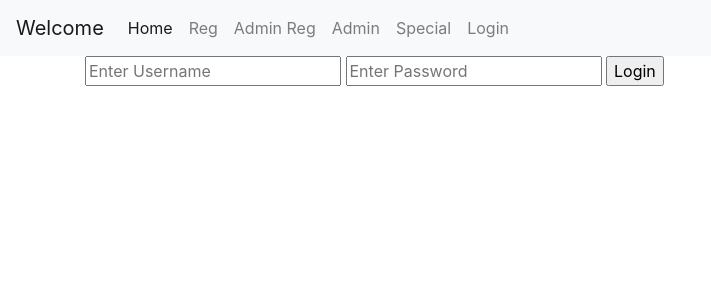
After one commit to IvoLondon/pythonTut, a Django app: page /login/ in a window 1280 px wide. The commit adds this page. Shown: the top 300 px of the page, without its empty margins (0-711 px from the left). Run offline with Django 3.2, Linux system fonts and the light colour scheme; some libraries are stand-ins or nearby versions.

Commit message:
Login and Logout link, profile_pic fixed,

```diff
--- a/basicform/admin_forms.py
+++ b/basicform/admin_forms.py
@@ -13,8 +13,8 @@ class UserForm(forms.ModelForm):
 
 class UserProfileInfoForm(forms.ModelForm):
     portfolio = forms.URLField(required=False)
-    picture = forms.ImageField(required=False)
+    profile_pic = forms.ImageField(required=False)
 
     class Meta():
         model = UserProfileInfo
-        fields = ('portfolio', 'picture')
+        fields = ('portfolio', 'profile_pic')
--- a/basicform/models.py
+++ b/basicform/models.py
@@ -14,10 +14,8 @@ class People(models.Model):
 
 class UserProfileInfo(models.Model):
     user = models.OneToOneField(User, on_delete=models.PROTECT)
-    portfolio = models.URLField()
-    picture = models.ImageField(
-                                upload_to='profile_pics',
-                                )
+    portfolio = models.URLField(blank=True,)
+    profile_pic = models.ImageField(blank=True,)
 
     def __str__(self):
         return self.user.username
--- a/basicform/templates/basicform/base.html
+++ b/basicform/templates/basicform/base.html
@@ -32,6 +32,20 @@
             <li class="nav-item">
               <a class="nav-link" href="{% url 'admin:login' %}">Admin</a>
             </li>
+            <li class="nav-item">
+              <a class="nav-link" href="{% url 'special' %}">Special</a>
+            </li>
+            {% if user.is_authenticated %}
+              <li class="nav-item">
+                <a class="nav-link" href="{% url 'logout' %}">Logout</a>
+              </li>
+            {% else %}
+              <li class="nav-item">
+                <a class="nav-link" href="{% url 'login' %}">Login</a>
+              </li>
+
+            {% endif %}
+
 
           </ul>
         </div>
--- /dev/null
+++ b/basicform/templates/basicform/login.html
@@ -0,0 +1,10 @@
+<!DOCTYPE html>
+{% extends 'basicform/base.html' %}
+{% block body_block %}
+    <form action="{% url 'login' %}" method="POST">
+        {% csrf_token %}
+        <input type="text" name="username" placeHolder="Enter Username" />
+        <input type="password" name="password" placeHolder="Enter Password" />
+        <input type="submit" name="" value="Login" />
+    </form>
+{% endblock %}
--- a/basicform/urls.py
+++ b/basicform/urls.py
@@ -5,5 +5,5 @@ app_name = 'basicform'
 
 urlpatterns = [
     path('user/', views.form_name_view, name='register'),
-    path('adminitrator/', views.form_admin_view, name='adminreg')
+    path('adminitrator/', views.form_admin_view, name='adminreg'),
 ]
--- a/basicform/views.py
+++ b/basicform/views.py
@@ -2,14 +2,26 @@ from django.shortcuts import render
 from basicform.forms import FormName
 from basicform.admin_forms import UserForm, UserProfileInfoForm
 
- from django.contrib.auth import authenticate, login, logout
- from django.http import HttpResponseRedirect, HttpResponse
- from django.core.urlresolvers import reverse
- from django.contrib.auth.decorators import login_required
+from django.contrib.auth import authenticate, login, logout
+from django.http import HttpResponseRedirect, HttpResponse
+from django.urls import reverse
+from django.contrib.auth.decorators import login_required
+
 
 # Create your views here.
 def index(request):
     return render(request, 'basicform/index.html')
+
+
+@login_required
+def special(request):
+    return HttpResponse('You are logged in, nice!')
+
+
+@login_required
+def user_logout(request):
+    logout(request)
+    return HttpResponseRedirect(reverse('index'))
 
 
 def form_name_view(request):
@@ -43,13 +55,13 @@ def form_admin_view(request):
 
         if users_form.is_valid() and user_profile.is_valid():
 
-            user = users_form.save()
+            user = users_form.save(commit=False)
             user.set_password(user.password)
             user.save()
 
             profile = user_profile.save(commit=False)
             profile.user = user
-
+            import pdb; pdb.set_trace()
             if 'profile_pic' in request.FILES:
                 profile.profile_pic = request.FILES['profile_pic']
 
@@ -67,3 +79,22 @@ def form_admin_view(request):
                                                 'user_profile': user_profile,
                                                 'registered': registered
                                                 })
+
+
+def user_login(request):
+    if request.method == 'POST':
+        username = request.POST.get('username')
+        password = request.POST.get('password')
+
+        user = authenticate(username=username, password=password)
+
+        if user:
+            if user.is_active:
+                login(request, user)
+                return HttpResponseRedirect(reverse('index'))
+            else:
+                return HttpResponse('ACOUNT NOT ACTIVE')
+        else:
+            return HttpResponse('Invalid login details supplied!')
+    else:
+        return render(request, 'basicform/login.html', {})
--- a/django1/urls.py
+++ b/django1/urls.py
@@ -13,8 +13,10 @@ Including another URLconf
     1. Import the include() function: from django.urls import include, path
     2. Add a URL to urlpatterns:  path('blog/', include('blog.urls'))
 """
+from django.conf import settings
 from django.contrib import admin
 from django.urls import path, include
+from django.conf.urls.static import static
 from basicform import views
 
 urlpatterns = [
@@ -22,5 +24,7 @@ urlpatterns = [
     path('admin/', admin.site.urls),
     path('form/', views.form_name_view),
     path('register/', include('basicform.urls')),
-
-]
+    path('login/', views.user_login, name='login'),
+    path('logout/', views.user_logout, name='logout'),
+    path('special/', views.special, name='special'),
+] + static(settings.MEDIA_URL, document_root=settings.MEDIA_ROOT)
```
Also changed, not shown: basicform/migrations/0003_auto_20190321_1029.py (added), db.sqlite3, media/Bugs_Bunny.png (added), media/profile_pics/Bugs_Bunny.png (added), media/profile_pics/Bugs_Bunny2.png (added), 1 other file.
